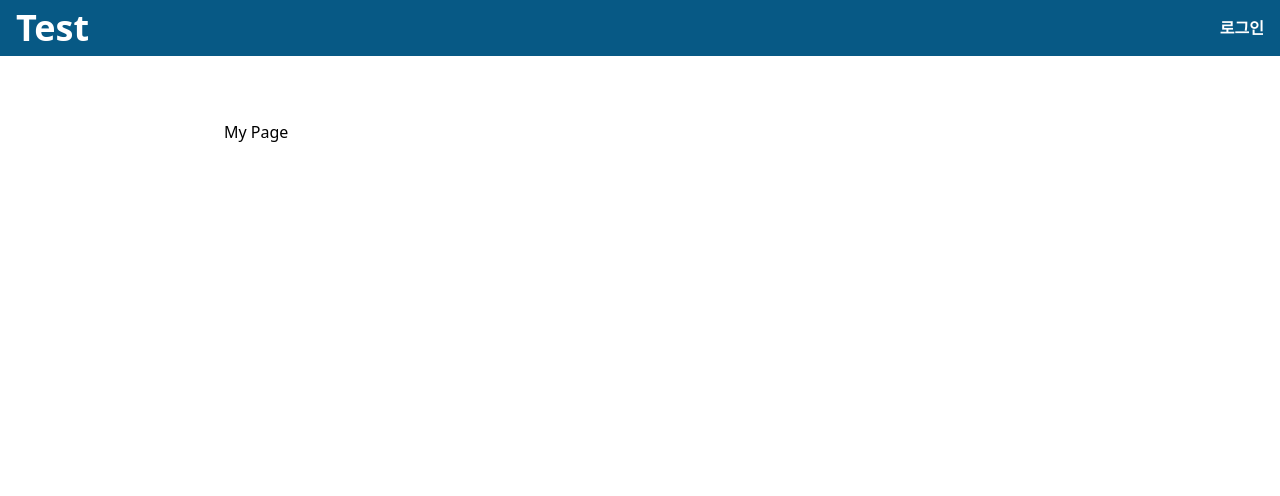
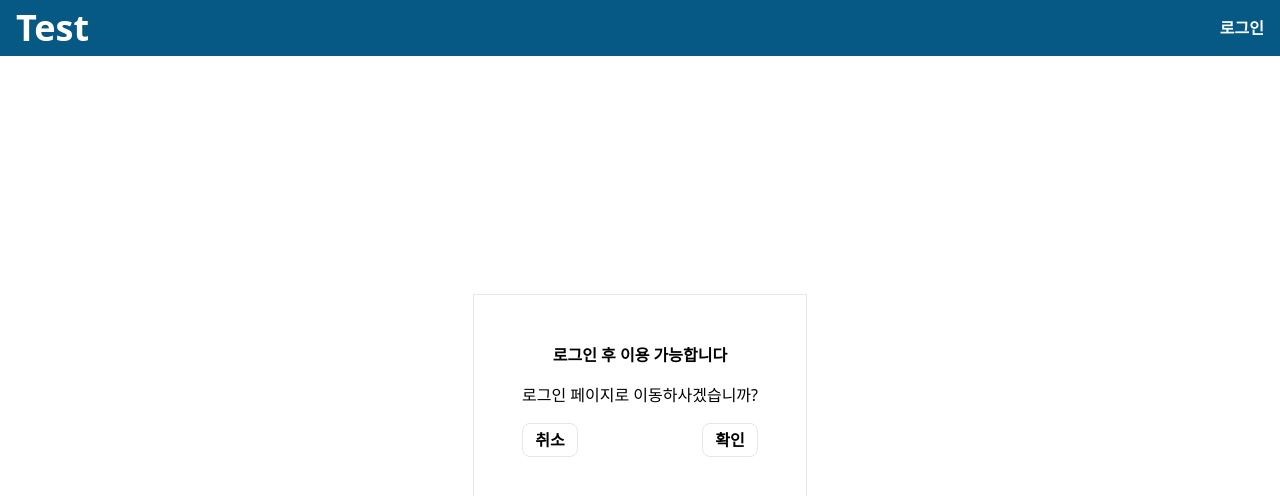
Before and after one commit to ghdwnsrl/fish-keeping-front, a React (Vite) app: page /my in a window 1280 px wide. Shown: the top 496 px of the page. Built offline with nearby package versions, Linux system fonts and the light colour scheme.

Commit message:
feat. 페이지 별 권한 체크 로직 추가, Dialog 추가

```diff
--- a/src/App.jsx
+++ b/src/App.jsx
@@ -9,6 +9,7 @@ import {store, persistor} from './feature/store';
 import {Provider} from "react-redux";
 import {PersistGate} from "redux-persist/integration/react";
 import {QueryClient, QueryClientProvider} from "@tanstack/react-query";
+import GlobalDialog from "./components/GlobalDialog.jsx";
 
 const queryClient = new QueryClient()
 
@@ -27,6 +28,7 @@ function App() {
                                 <Outlet/>
                             </Main>
                         </div>
+                        <GlobalDialog/>
                     </PersistGate>
                 </Provider>
             </AuthContext.Provider>
--- a/src/components/ComboBox.jsx
+++ b/src/components/ComboBox.jsx
@@ -59,7 +59,6 @@ function ComboBox({selected, setSelected}) {
                                     />
                                     <button onClick={handleClickAddBtn}>추가</button>
                                 </div>
-
                             }
                         </div>
                         <ul>
--- /dev/null
+++ b/src/components/GlobalDialog.jsx
@@ -0,0 +1,39 @@
+import {useDispatch, useSelector} from "react-redux";
+import {closeModal} from "../feature/dialogSlice.js";
+import {Description, Dialog, DialogPanel, DialogTitle} from "@headlessui/react";
+import * as AuthSlice from "../feature/authSlice.js";
+import {useNavigate} from "react-router-dom";
+import Button from "./Button.jsx";
+
+const GlobalDialog = () => {
+    const { isOpen, title, content, redirectPath } = useSelector((state) => state.dialog);
+    const dispatch = useDispatch();
+    const navigate = useNavigate()
+
+    if (!isOpen) return null;
+
+    console.log(content)
+
+    const handleOnConfirm = () => {
+        dispatch(AuthSlice.logout())
+        navigate(redirectPath)
+        dispatch(closeModal());
+    }
+
+    return (
+        <Dialog open={isOpen} onClose={() => dispatch(closeModal())} className="relative z-50">
+            <div className="fixed inset-0 flex w-screen items-center justify-center p-4">
+                <DialogPanel className="max-w-lg space-y-4 border bg-white p-12">
+                    <DialogTitle className="font-bold text-center">{title}</DialogTitle>
+                    <Description>{content}</Description>
+                    <div className='flex justify-between'>
+                        <Button styleType='w-14' onClick={() => dispatch(closeModal())}>취소</Button>
+                        <Button styleType='w-14' onClick={handleOnConfirm}>확인</Button>
+                    </div>
+                </DialogPanel>
+            </div>
+        </Dialog>
+    );
+}
+
+export default GlobalDialog;
--- a/src/components/ProtectedRoute.jsx
+++ b/src/components/ProtectedRoute.jsx
@@ -1,17 +1,22 @@
-import { useSelector } from "react-redux";
-import {useEffect} from "react";
-import { Outlet, useNavigate} from "react-router-dom";
+import {useDispatch, useSelector} from "react-redux";
+import { Outlet } from "react-router-dom";
+import {openModal} from "../feature/dialogSlice.js";
 
-const ProtectedRoute = ({ children, redirectPath}) => {
+const ProtectedRoute = ({ children }) => {
 
-    const navigate = useNavigate()
+    const dispatch = useDispatch();
     const { isAuthenticated } = useSelector(state => state.auth)
 
-    useEffect(() => {
-        if (!isAuthenticated) {
-            navigate(redirectPath)
-        }
-    }, [isAuthenticated, redirectPath, navigate]);
+    if (!isAuthenticated) {
+        dispatch(
+            dispatch(openModal({
+                title :"로그인 후 이용 가능합니다",
+                content: "로그인 페이지로 이동하사겠습니까?",
+                redirectPath: '/login'
+            }))
+        )
+        return;
+    }
 
     return children ? <>{children}</> : <Outlet/>
 }
--- a/src/components/page/Header.jsx
+++ b/src/components/page/Header.jsx
@@ -5,18 +5,23 @@ import {useDispatch, useSelector} from "react-redux";
 import {checkSessionState, logout} from "../../api/user.js";
 import * as AuthSlice from "../../feature/authSlice.js";
 import {useMutation} from "@tanstack/react-query";
+import {openModal} from "../../feature/dialogSlice.js";
 
 function Header() {
     const [isMenuOpen, setIsMenuOpen] = useState(false);
     const {isAuthenticated : isLogin, username} = useSelector(state => state.auth)
+    const dispatch = useDispatch()
+    const navigate = useNavigate()
 
     const { mutate: checkAuth } = useMutation({
         mutationFn : checkSessionState,
         onError: (error) => {
                 if (error.response && error.response.status === 401) {
-                    console.log('session 만료')
-                    dispatch(AuthSlice.logout())
-                    navigate('/login')
+                    dispatch(openModal({
+                        title: "로그인 만료",
+                        content: "로그인 페이지로 이동할까요?",
+                        redirectPath: '/login'
+                    }))
                 }
             }
         }
@@ -31,16 +36,9 @@ function Header() {
         }
     )
 
-    const dispatch = useDispatch()
-    const navigate = useNavigate()
-
     const onClickHandler = () => {
         setIsMenuOpen(!isMenuOpen)
         checkAuth()
-    }
-
-    const onLogoutClickHandler = () => {
-        logoutUser()
     }
 
     const navItems = [
@@ -50,8 +48,8 @@ function Header() {
     const authNavItems = [
         <NavLink key="write" onClick={onClickHandler} to="/write" className='font-semibold hover:text-gray-300'>작성하기</NavLink>,
         <NavLink key="setting" onClick={onClickHandler} to="/setting" className='font-semibold hover:text-gray-300'>설정</NavLink>,
-        <NavLink key="my" onClick={onClickHandler} to={`/users/${username}/posts`} className='font-semibold hover:text-gray-300'>마이페이지</NavLink>,
-        <button key="logout" className='font-semibold hover:text-gray-300 text-left' onClick={onLogoutClickHandler}>로그아웃</button>,
+        <NavLink key="my" onClick={() => setIsMenuOpen(!isMenuOpen)} to={`/users/${username}/posts`} className='font-semibold hover:text-gray-300'>마이페이지</NavLink>,
+        <button key="logout" className='font-semibold hover:text-gray-300 text-left' onClick={() => logoutUser()}>로그아웃</button>,
     ];
 
     const toggleMenu = () => setIsMenuOpen(!isMenuOpen)
--- /dev/null
+++ b/src/feature/dialogSlice.js
@@ -0,0 +1,30 @@
+
+import { createSlice } from '@reduxjs/toolkit';
+
+const modalSlice = createSlice({
+    name: 'modal',
+    initialState: {
+        isOpen: false,
+        title: '',
+        content: '',
+        redirectPath: ''
+    },
+    reducers: {
+        openModal: (state, action) => {
+            state.isOpen = true;
+            state.title = action.payload.title;
+            state.content = action.payload.content;
+            state.redirectPath = action.payload.redirectPath || '';
+
+        },
+        closeModal: (state) => {
+            state.isOpen = false;
+            state.title = '';
+            state.content = '';
+            state.redirectPath = '';
+        },
+    },
+});
+
+export const { openModal, closeModal } = modalSlice.actions;
+export default modalSlice.reducer;
--- a/src/feature/store.js
+++ b/src/feature/store.js
@@ -2,6 +2,7 @@ import {combineReducers, configureStore} from '@reduxjs/toolkit';
 import authReducer from './authSlice';
 import storage from 'redux-persist/lib/storage';
 import {persistReducer, persistStore} from "redux-persist";
+import dialogReducer from "./dialogSlice"
 
 const persistConfig = {
     key: 'root',
@@ -11,6 +12,7 @@ const persistConfig = {
 
 const rootReducer = combineReducers({
     auth: authReducer,
+    dialog : dialogReducer
 })
 
 const persistedReducer = persistReducer(persistConfig, rootReducer)
--- a/src/main.jsx
+++ b/src/main.jsx
@@ -17,6 +17,7 @@ import PostDetailPage from "./pages/PostDetailPage/index.jsx";
 import ProtectedRoute from "./components/ProtectedRoute.jsx";
 import SettingPage from "./pages/SettingPage/index.jsx";
 import SearchPage from "./pages/SearchPage/index.jsx";
+import Test from "./pages/Test.jsx";
 
 const router = createBrowserRouter([
     {
@@ -29,7 +30,9 @@ const router = createBrowserRouter([
             },
             {
                 path: '/edit',
-                element: <PostEditPage/>
+                element: <ProtectedRoute>
+                    <PostEditPage/>
+                </ProtectedRoute>
             },
             {
                 path: '/login',
@@ -37,7 +40,9 @@ const router = createBrowserRouter([
             },
             {
                 path: '/my',
-                element: <My/>,
+                element: <ProtectedRoute>
+                    <My/>
+                </ProtectedRoute>,
             },
             {
                 path: '/:id',
@@ -49,11 +54,15 @@ const router = createBrowserRouter([
             },
             {
                 path: '/setting',
-                element: <SettingPage/>
+                element: <ProtectedRoute>
+                    <SettingPage/>
+                </ProtectedRoute>
             },
             {
                 path: '/write',
-                element: <ProtectedRoute redirectPath='/'><PostWritePage/></ProtectedRoute>,
+                element: <ProtectedRoute>
+                    <PostWritePage/>
+                </ProtectedRoute>,
             },
             {
                 path: '/users/:username',
@@ -77,7 +86,6 @@ const router = createBrowserRouter([
                 path: '/search',
                 element: <SearchPage/>
             }
-
         ],
         errorElement: <div>error</div>
     }]);
```
